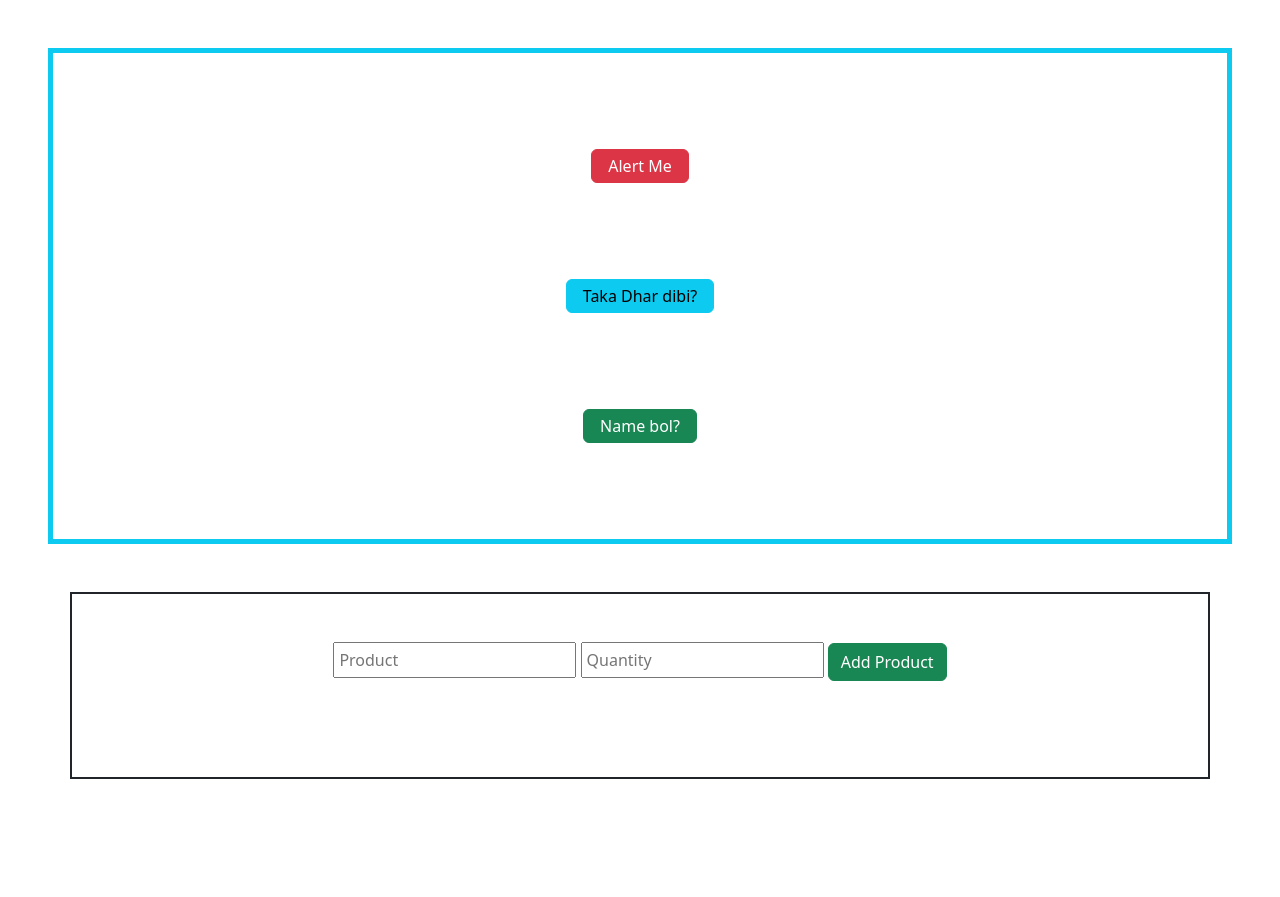
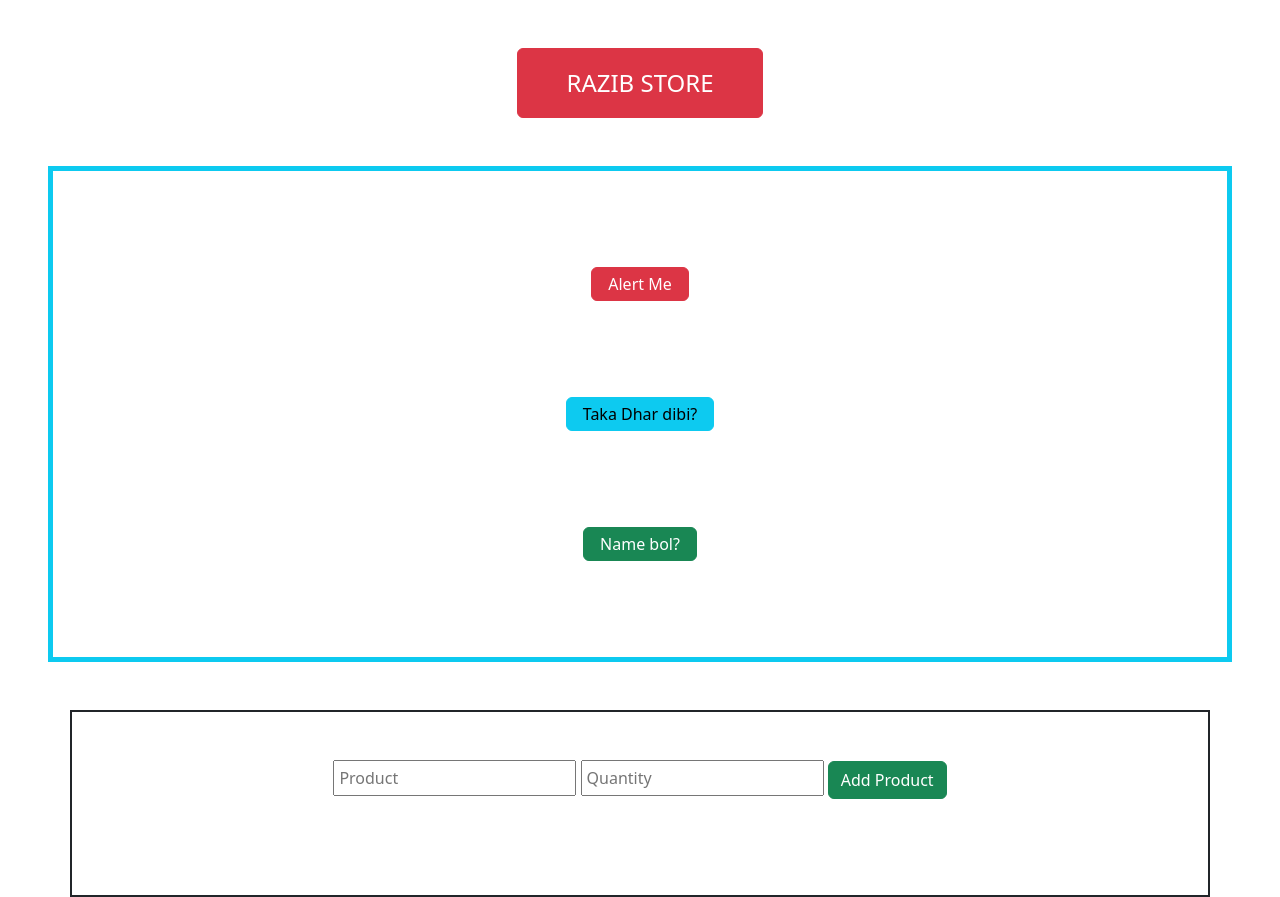
Before and after one commit to itsrazib1/interact-with-browser, a plain HTML site: page index.html in a window 1280 px wide. Before the commit the page ends 800 px from the top, so only its background shows below. Drawn offline with nearby package versions, Linux system fonts and the light colour scheme.

Commit message:
added new file

```diff
--- a/index.html
+++ b/index.html
@@ -14,6 +14,14 @@
     <title>Promoting Prompt</title>
   </head>
   <body>
+    <div class="text-center text-black">
+      <div
+        class="btn btn-danger text-decoration-none px-5 py-3 mt-5 mx-auto text-white"
+      >
+        <div href=""><a class="fs-4 text-decoration-none text-white" href="razib.html">RAZIB STORE</a>
+          </div>
+      </div>
+    </div>
     <div class="text-center mt-5 p-5 border border-5 border-info mx-5">
       <button
         class="btn btn-danger px-3 py-1 text-center mt-5 mb-5"
@@ -70,5 +78,4 @@
       crossorigin="anonymous"
     ></script>
   </body>
-
 </html>
```
